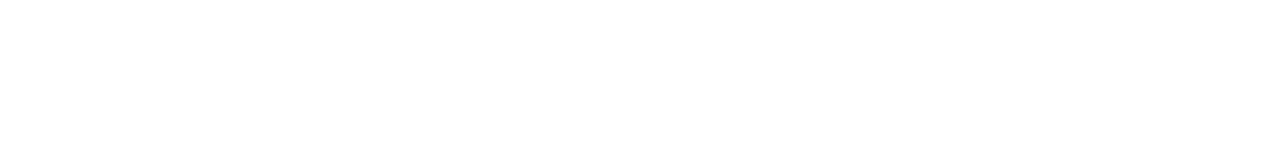
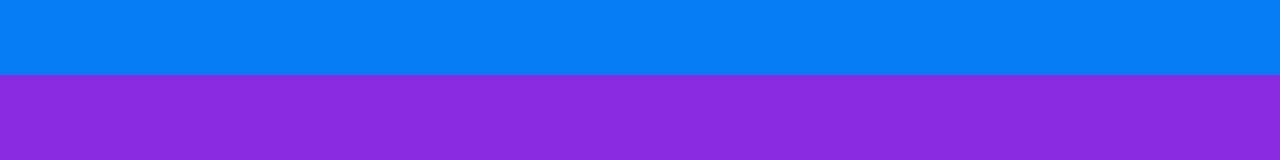
Before and after one commit to MatTheoo89/html-css-bootstrap-dashboard, a plain HTML site: page index.html in a window 1280 px wide. Drawn offline with nearby package versions, Linux system fonts and the light colour scheme.

Commit message:
[add] htm-css-macroarea

```diff
--- a/assets/css/master-style.css
+++ b/assets/css/master-style.css
@@ -1,3 +1,10 @@
+/* fonts */
+body {
+  font-family: 'Poppins', sans-serif;
+
+  font-family: 'Roboto', sans-serif;
+}
+
 /**  DEBUG  **/
 
 .debug-1 {
@@ -14,3 +21,20 @@
   background-color: rgba(0, 0, 255, .35);
   border: 1px solid blue;
 }
+
+/*  ! HEADER  */
+
+header {
+  height: 75px;
+  background-color: #067df5;
+}
+
+
+/*  ! MAIN  */
+main {
+  height: calc(100vh - 75px);
+  /*height header*/
+
+  /* * debug */
+  background-color: blueviolet;
+}
--- a/index.html
+++ b/index.html
@@ -4,6 +4,13 @@
     <meta charset="UTF-8">
     <meta http-equiv="X-UA-Compatible" content="IE=edge">
     <meta name="viewport" content="width=device-width, initial-scale=1.0">
+
+    <!-- ! GOOGLE FONTS -->
+    <link rel="preconnect" href="https://fonts.googleapis.com">
+    <link rel="preconnect" href="https://fonts.gstatic.com" crossorigin>
+    <link
+      href="https://fonts.googleapis.com/css2?family=Poppins:ital,wght@0,100;0,200;0,300;0,400;0,500;0,600;0,700;0,800;0,900;1,100;1,200;1,300;1,400;1,500;1,600;1,700;1,800;1,900&family=Roboto:ital,wght@0,100;0,300;0,400;0,500;0,700;0,900;1,100;1,300;1,400;1,500;1,700;1,900&display=swap"
+      rel="stylesheet">
 
     <!-- ! CDN Fontawesome -->
     <link rel='stylesheet'
@@ -21,6 +28,7 @@
       src="https://cdn.jsdelivr.net/npm/bootstrap@5.2.2/dist/js/bootstrap.bundle.min.js"
       integrity="sha384-OERcA2EqjJCMA+/3y+gxIOqMEjwtxJY7qPCqsdltbNJuaOe923+mo//f6V8Qbsw3"
       crossorigin="anonymous"></script>
+    <link rel="stylesheet" href="assets/css/master-style.css">
 
     <title>Bootstrap Dashboard</title>
   </head>
```
